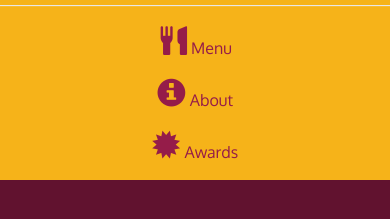
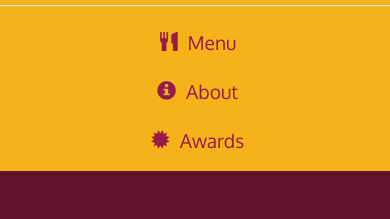
Before and after one commit to devmalsha/david-chus-china-bistro, a plain HTML site: page index.html in a window 390 px wide. Both pictures are taken after a click on the button "Toggle navigation". Shown: the part 87-306 px from the top of the page. Drawn offline with Linux system fonts and the light colour scheme.

Commit message:
Style menu

```diff
--- a/css/styles.css
+++ b/css/styles.css
@@ -127,4 +127,12 @@ body {
   .navbar-brand p img {
     height: 20px;
   }
+
+  #collapsable-nav a {
+    font-size: 1.2em;
+  }
+  #collapsable-nav a span {
+    font-size: 1em;
+    margin: 5px;
+  }
 }
```
